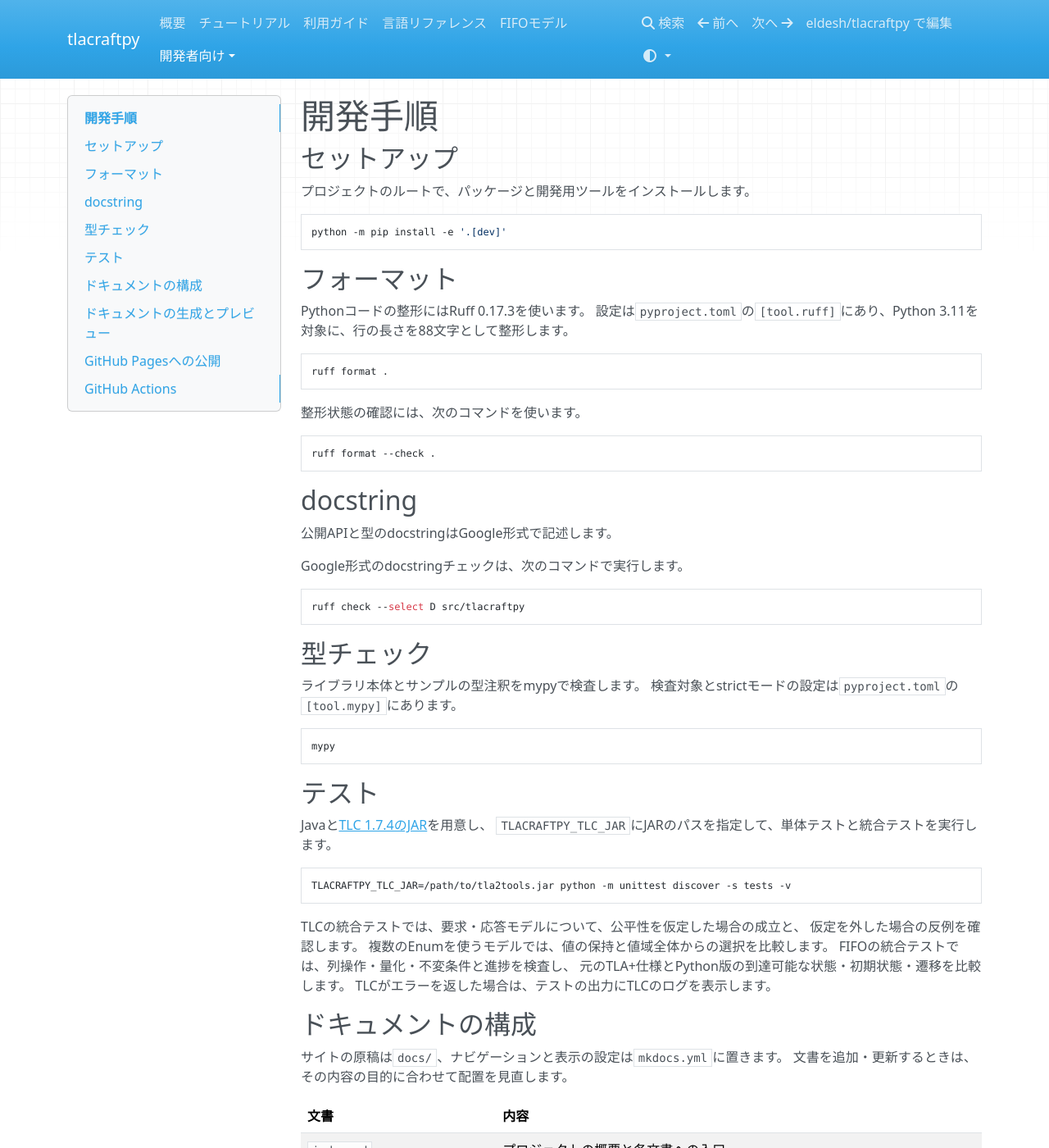
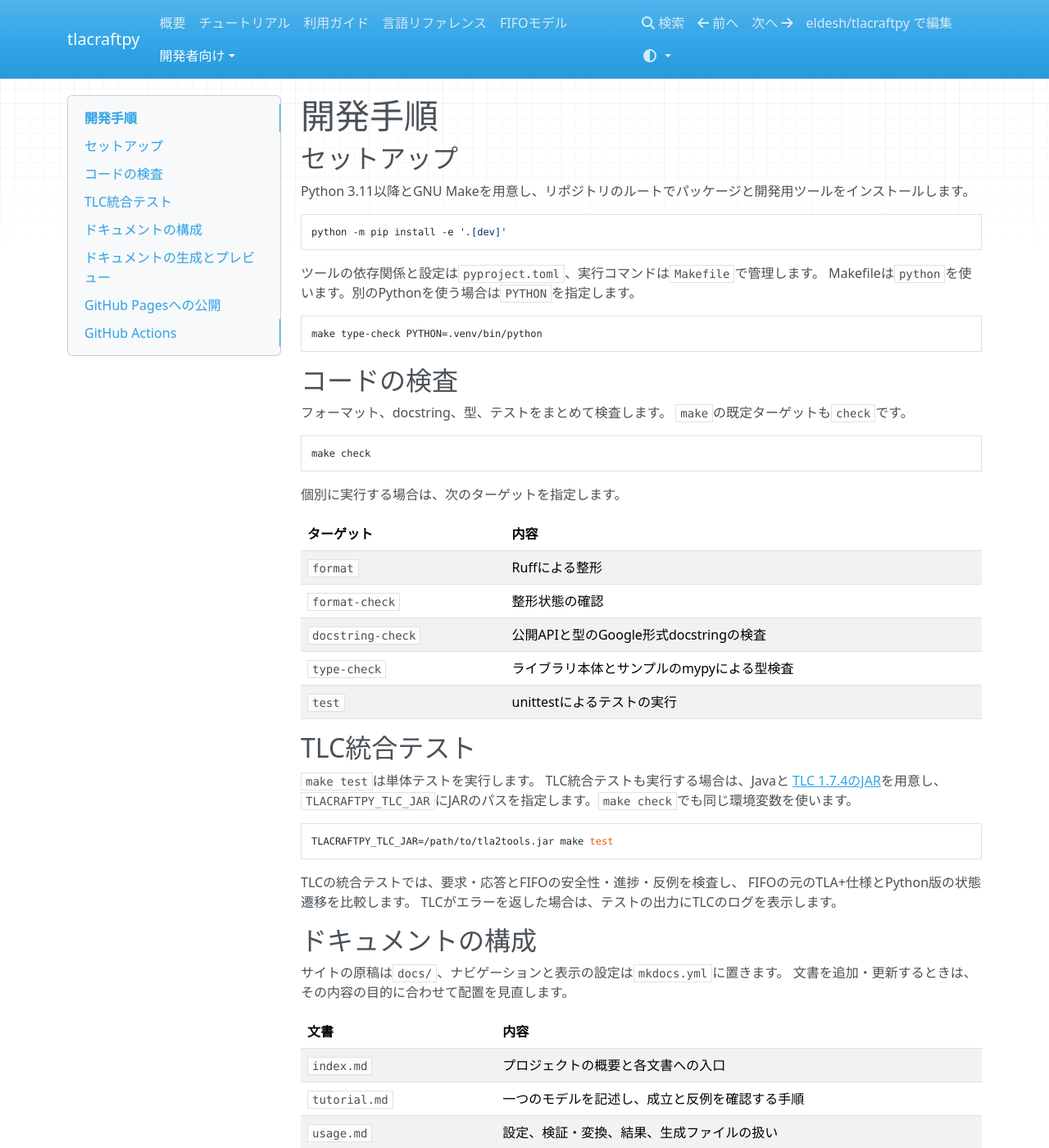
Before and after one commit to eldesh/tlacraftpy, an MkDocs documentation site: the page built from docs/development.md, in a window 1280 px wide and 1400 px high. Shown: the whole window at 82% size. Built offline with MkDocs 1.6.1, drawn with Linux system fonts in a browser that asks for light colours; nearby versions of some CDN libraries; some of the changed text lies outside the part shown.

Commit message:
Add Makefile targets and document development commands

````diff
--- a/docs/development.md
+++ b/docs/development.md
@@ -2,60 +2,51 @@
 
 ## セットアップ
 
-プロジェクトのルートで、パッケージと開発用ツールをインストールします。
+Python 3.11以降とGNU Makeを用意し、リポジトリのルートでパッケージと開発用ツールをインストールします。
 
 ```bash
 python -m pip install -e '.[dev]'
 ```
 
-## フォーマット
-
-Pythonコードの整形にはRuff 0.17.3を使います。
-設定は`pyproject.toml`の`[tool.ruff]`にあり、Python 3.11を対象に、行の長さを88文字として整形します。
+ツールの依存関係と設定は`pyproject.toml`、実行コマンドは`Makefile`で管理します。
+Makefileは`python`を使います。別のPythonを使う場合は`PYTHON`を指定します。
 
 ```bash
-ruff format .
+make type-check PYTHON=.venv/bin/python
 ```
 
-整形状態の確認には、次のコマンドを使います。
+## コードの検査
+
+フォーマット、docstring、型、テストをまとめて検査します。
+`make`の既定ターゲットも`check`です。
 
 ```bash
-ruff format --check .
+make check
 ```
 
-## docstring
+個別に実行する場合は、次のターゲットを指定します。
 
-公開APIと型のdocstringはGoogle形式で記述します。
+| ターゲット | 内容 |
+| --- | --- |
+| `format` | Ruffによる整形 |
+| `format-check` | 整形状態の確認 |
+| `docstring-check` | 公開APIと型のGoogle形式docstringの検査 |
+| `type-check` | ライブラリ本体とサンプルのmypyによる型検査 |
+| `test` | unittestによるテストの実行 |
 
-Google形式のdocstringチェックは、次のコマンドで実行します。
+## TLC統合テスト
+
+`make test`は単体テストを実行します。
+TLC統合テストも実行する場合は、Javaと
+[TLC 1.7.4のJAR](https://github.com/tlaplus/tlaplus/releases/download/v1.7.4/tla2tools.jar)を用意し、
+`TLACRAFTPY_TLC_JAR`にJARのパスを指定します。`make check`でも同じ環境変数を使います。
 
 ```bash
-ruff check --select D src/tlacraftpy
+TLACRAFTPY_TLC_JAR=/path/to/tla2tools.jar make test
 ```
 
-## 型チェック
-
-ライブラリ本体とサンプルの型注釈をmypyで検査します。
-検査対象とstrictモードの設定は`pyproject.toml`の`[tool.mypy]`にあります。
-
-```bash
-mypy
-```
-
-## テスト
-
-Javaと[TLC 1.7.4のJAR](https://github.com/tlaplus/tlaplus/releases/download/v1.7.4/tla2tools.jar)を用意し、
-`TLACRAFTPY_TLC_JAR`にJARのパスを指定して、単体テストと統合テストを実行します。
-
-```bash
-TLACRAFTPY_TLC_JAR=/path/to/tla2tools.jar python -m unittest discover -s tests -v
-```
-
-TLCの統合テストでは、要求・応答モデルについて、公平性を仮定した場合の成立と、
-仮定を外した場合の反例を確認します。
-複数のEnumを使うモデルでは、値の保持と値域全体からの選択を比較します。
-FIFOの統合テストでは、列操作・量化・不変条件と進捗を検査し、
-元のTLA+仕様とPython版の到達可能な状態・初期状態・遷移を比較します。
+TLCの統合テストでは、要求・応答とFIFOの安全性・進捗・反例を検査し、
+FIFOの元のTLA+仕様とPython版の状態遷移を比較します。
 TLCがエラーを返した場合は、テストの出力にTLCのログを表示します。
 
 ## ドキュメントの構成
@@ -82,14 +73,14 @@ TLCがエラーを返した場合は、テストの出力にTLCのログを表
 
 ```bash
 python -m pip install -e '.[docs]'
-mkdocs serve
+make docs-serve
 ```
 
 表示されたローカルURLをブラウザで開くと、編集に合わせてサイトを確認できます。
 公開用のHTMLは次のコマンドで`site/`に生成します。
 
 ```bash
-mkdocs build --strict
+make docs
 ```
 
 ビルドでは、ナビゲーション、文書間のリンク、見出しへのリンクを検査します。
````
Also changed, not shown: docs/distribution.md (+4 -5 lines), 2 other files.
